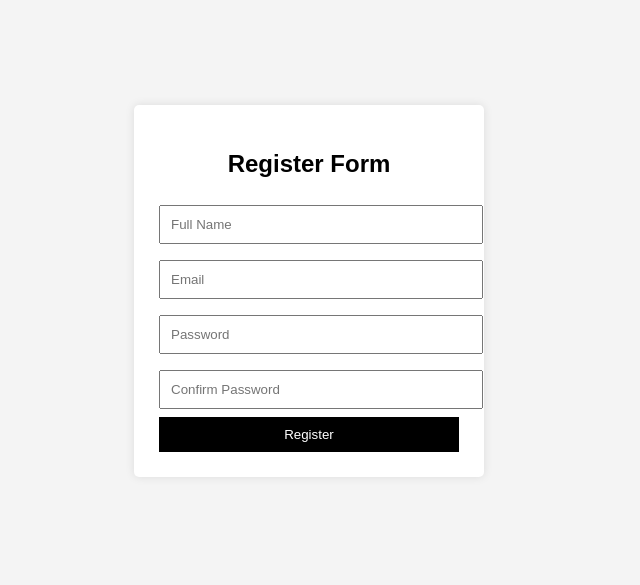
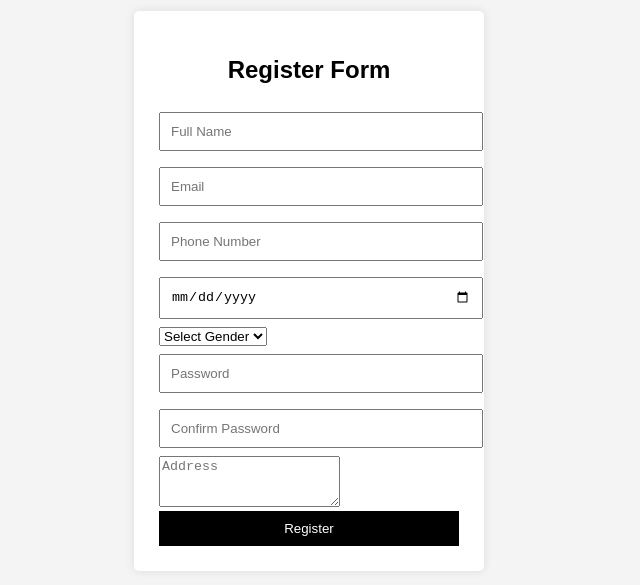
Before and after one commit to SRINIDHI-27/e-commerece, a plain HTML site: page index.html in a window 1280 px wide. Shown: the part 117-702 px from the top of the page, without its empty margins (331-971 px from the left). Drawn offline with Linux system fonts and the light colour scheme.

Commit message:
Updated website content

```diff
--- a/index.html
+++ b/index.html
@@ -51,9 +51,26 @@
     <h2>Register Form</h2>
     <form>
   <input type="text" placeholder="Full Name" required>
+
   <input type="email" placeholder="Email" required>
+
+  <input type="tel" placeholder="Phone Number" required>
+
+  <input type="date" placeholder="Date of Birth" required>
+
+  <select required>
+    <option value="">Select Gender</option>
+    <option>Male</option>
+    <option>Female</option>
+    <option>Other</option>
+  </select>
+
   <input type="password" placeholder="Password" required>
+
   <input type="password" placeholder="Confirm Password" required>
+
+  <textarea placeholder="Address" rows="3" required></textarea>
+
   <button type="submit">Register</button>
 </form>
   </div>
```
Lines whose indentation alone changed are shown as unchanged.
